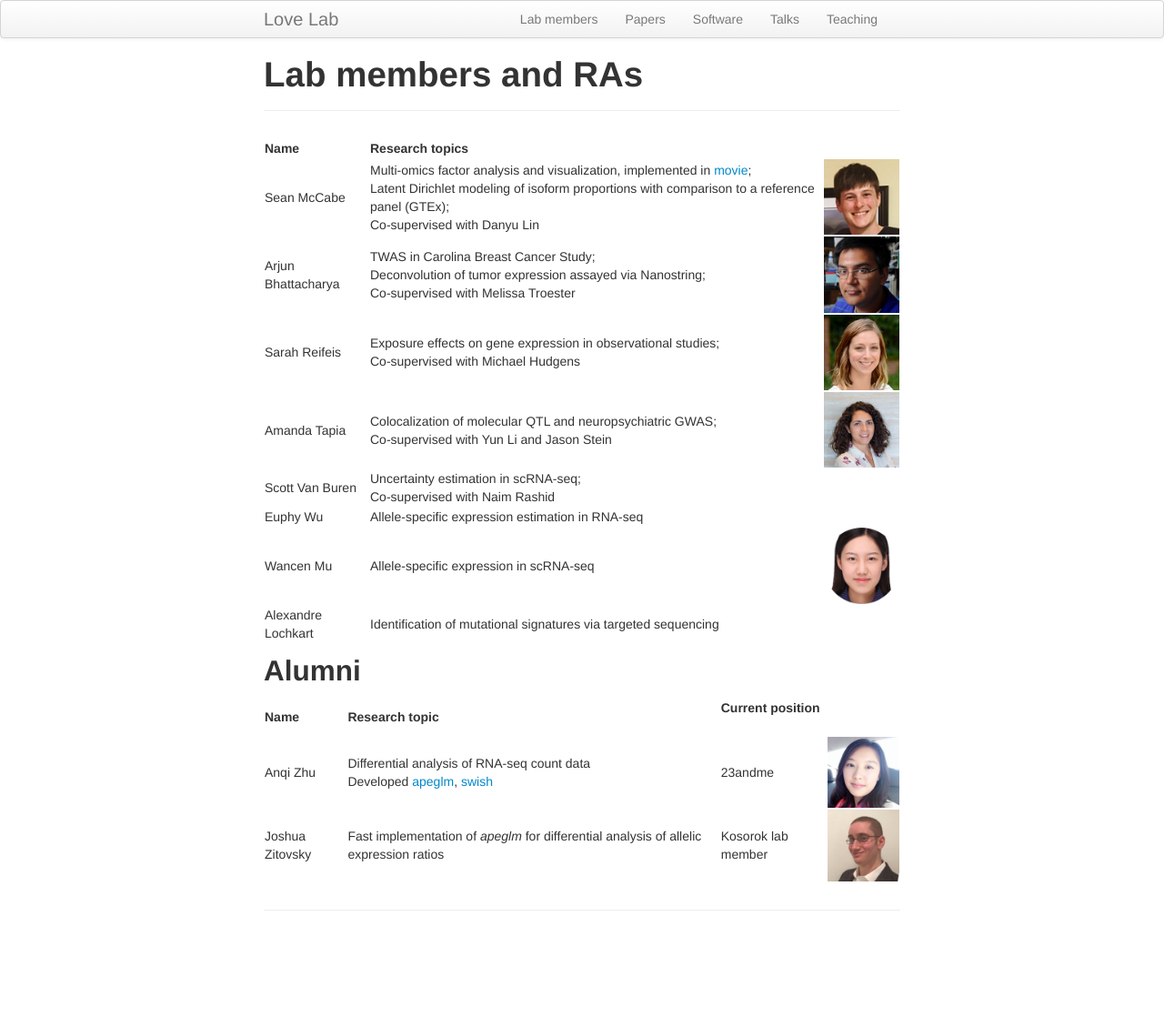
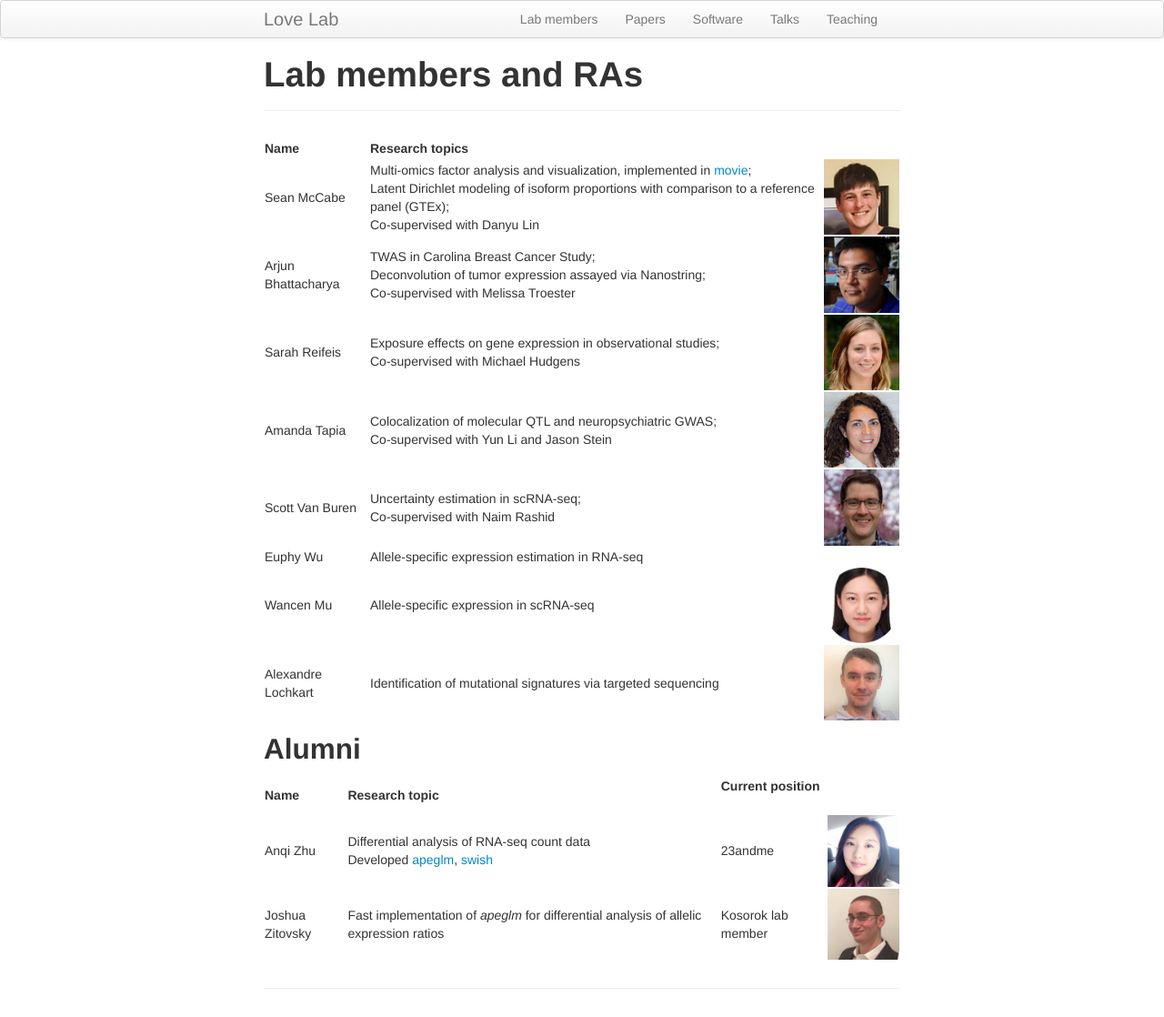
Before and after one commit to mikelove/mikelove.github.io, a Jekyll site: the page built from pages/lab.md, in a window 1280 px wide. Shown: the whole page at 91% size. Built offline with Jekyll 4.4.1, drawn with Linux system fonts in a browser that asks for light colours; before the commit the page ends 1032 px from its top, so only the background shows below that.

Commit message:
adding more photos

```diff
--- a/pages/lab.md
+++ b/pages/lab.md
@@ -9,10 +9,10 @@ title: "Lab members and RAs"
 | Arjun Bhattacharya | TWAS in Carolina Breast Cancer Study; <br> Deconvolution of tumor expression assayed via Nanostring; <br> Co-supervised with Melissa Troester | <img width="100" src="../assets/arjunbhattacharya.jpg"> |
 | Sarah Reifeis | Exposure effects on gene expression in observational studies; <br> Co-supervised with Michael Hudgens | <img width="100" src="../assets/sarahreifeis.jpg"> |
 | Amanda Tapia | Colocalization of molecular QTL and neuropsychiatric GWAS; <br> Co-supervised with Yun Li and Jason Stein | <img width="100" src="../assets/amandatapia.jpg"> |
-| Scott Van Buren | Uncertainty estimation in scRNA-seq; <br> Co-supervised with Naim Rashid | |
+| Scott Van Buren | Uncertainty estimation in scRNA-seq; <br> Co-supervised with Naim Rashid | <img width="100" src="../assets/scottvanburen.jpg"> |
 | Euphy Wu | Allele-specific expression estimation in RNA-seq | |
 | Wancen Mu | Allele-specific expression in scRNA-seq | <img width="100" src="../assets/wancenmu.jpg"> |
-| Alexandre Lochkart | Identification of mutational signatures via targeted sequencing | |
+| Alexandre Lochkart | Identification of mutational signatures via targeted sequencing | <img width="100" src="../assets/alexlockhart.jpg"> |
 
 ## Alumni
 
```
Also changed, not shown: assets/alexlockhart.jpg (added), assets/amandatapia.jpg, assets/sarahreifeis.jpg, assets/scottvanburen.jpg (added).
